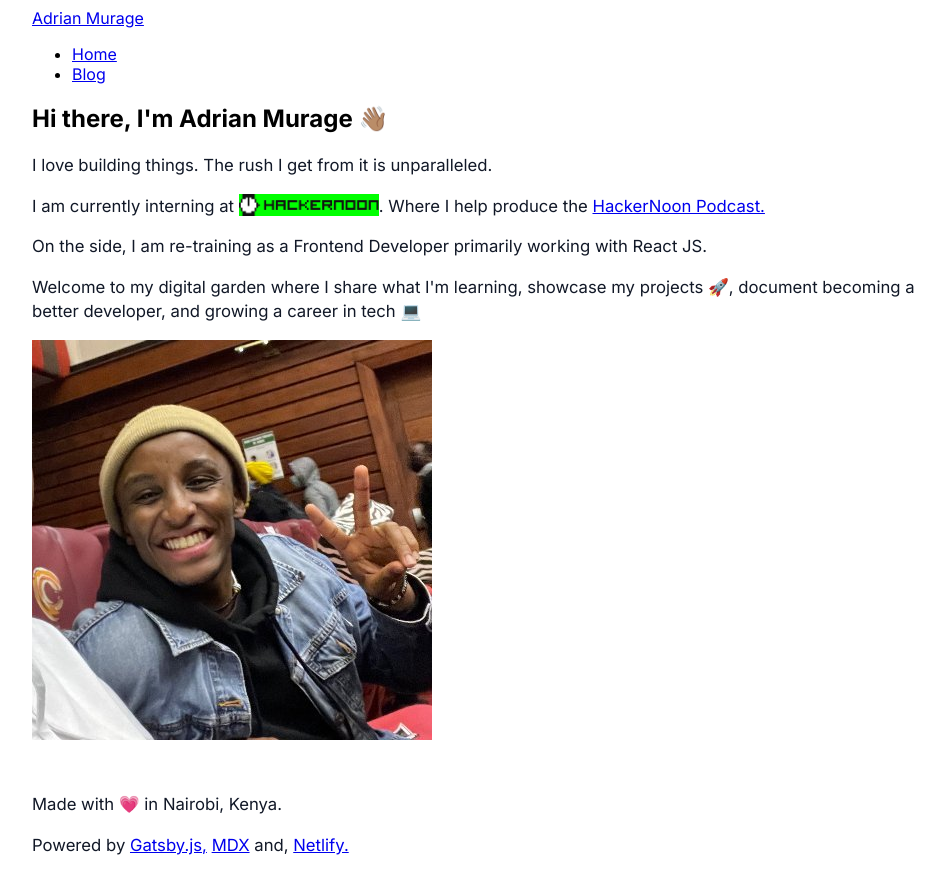
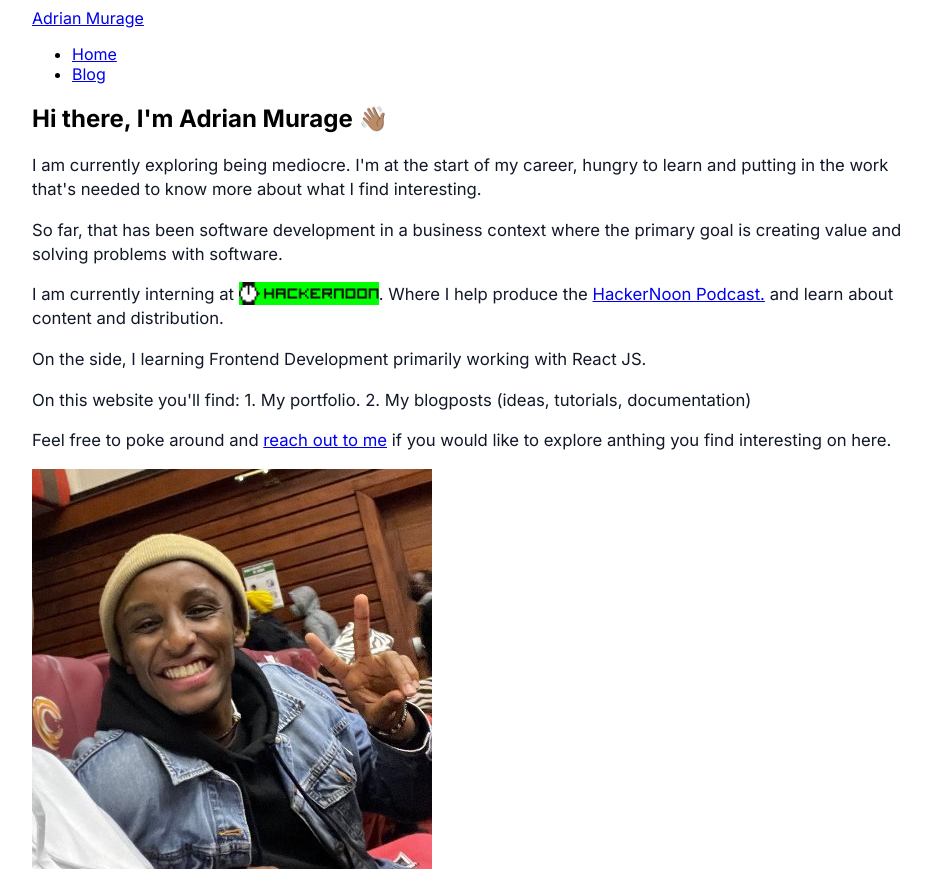
Before and after one commit to adrianmurage/adrianmurage.com, a Gatsby site: page / in a window 1280 px wide. Shown: the top 872 px of the page, without its empty margins (160-1105 px from the left). Built offline with nearby package versions, Linux system fonts and the light colour scheme; Gatsby itself is replaced by a stand-in of ours.

Commit message:
update bio

```diff
--- a/src/pages/index.js
+++ b/src/pages/index.js
@@ -15,7 +15,14 @@ const IndexPage = () => {
         <div>
           <h1 className={profileHeading}>Hi there, I'm Adrian Murage 👋🏽</h1>
           <p>
-            I love building things. The rush I get from it is unparalleled.
+            I am currently exploring being mediocre. I'm at the start of my
+            career, hungry to learn and putting in the work that's needed to
+            know more about what I find interesting.
+          </p>
+          <p>
+            So far, that has been software development in a business context
+            where the primary goal is creating value and solving problems with
+            software.
           </p>
           <p>
             I am currently interning at{" "}
@@ -27,16 +34,21 @@ const IndexPage = () => {
               ></StaticImage>
             </a>
             . Where I help produce the{" "}
-            <a href="https://podcast.hackernoon.com/">HackerNoon Podcast.</a>
+            <a href="https://podcast.hackernoon.com/">HackerNoon Podcast.</a>{" "}
+            and learn about content and distribution.
           </p>
           <p>
-            On the side, I am re-training as a Frontend Developer primarily
-            working with React JS.
+            On the side, I learning Frontend Development primarily working with
+            React JS.
           </p>
           <p>
-            Welcome to my digital garden where I share what I'm learning,
-            showcase my projects 🚀, document becoming a better developer,
-            and growing a career in tech 💻
+            On this website you'll find: 1. My portfolio. 2. My blogposts
+            (ideas, tutorials, documentation)
+          </p>
+          <p>
+            Feel free to poke around and{" "}
+            <a href="mailto:adrianmurage21@gmail.com">reach out to me</a> if you
+            would like to explore anthing you find interesting on here.
           </p>
         </div>
         <div>
```
